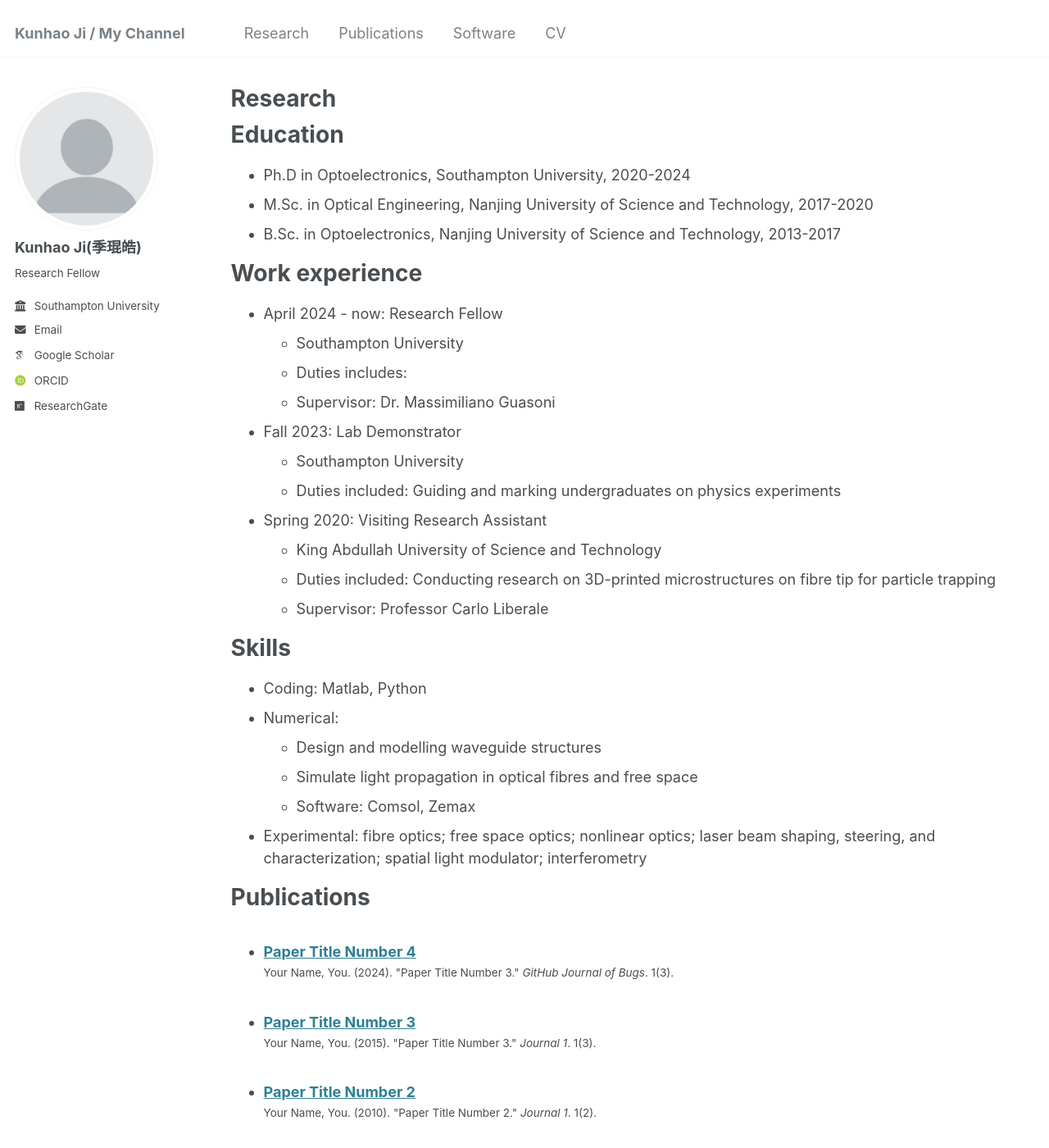
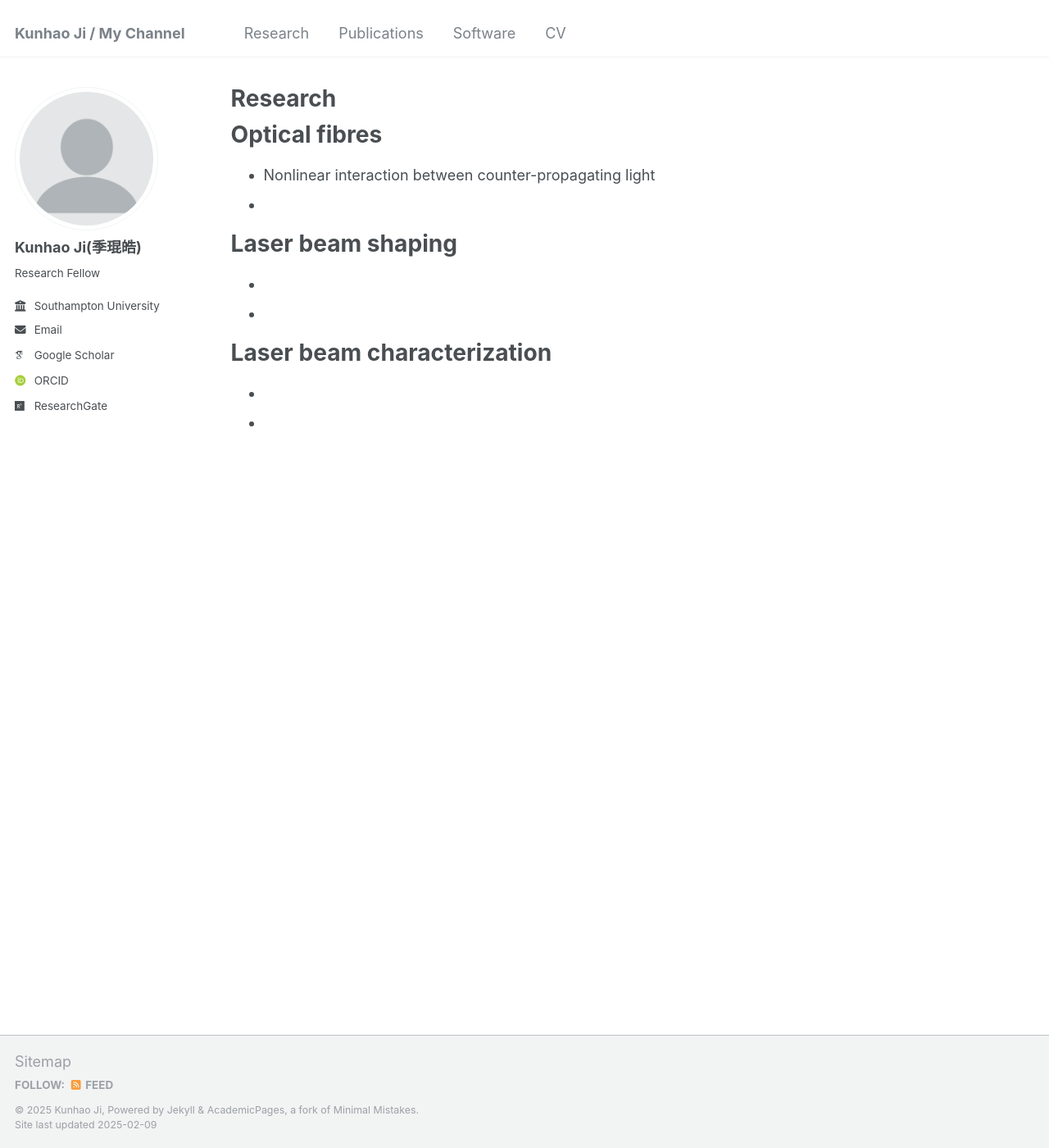
Before and after one commit to kjlight/kjlight.github.io, a Jekyll site: the page built from _pages/research.md, in a window 1280 px wide and 1400 px high. Shown: the whole window at 82% size. Built offline with Jekyll 4.4.1, drawn with Linux system fonts in a browser that asks for light colours; some web fonts are replaced; some of the changed text lies outside the part shown.

Commit message:
Update research.md

```diff
--- a/_pages/research.md
+++ b/_pages/research.md
@@ -9,56 +9,20 @@ redirect_from:
 
 {% include base_path %}
 
-Education
+
+Optical fibres
 ======
-* Ph.D in Optoelectronics, Southampton University, 2020-2024
-* M.Sc. in Optical Engineering, Nanjing University of Science and Technology, 2017-2020
-* B.Sc. in Optoelectronics, Nanjing University of Science and Technology, 2013-2017
+* Nonlinear interaction between counter-propagating light
+*
 
-Work experience
+
+Laser beam shaping
 ======
-* April 2024 - now: Research Fellow
-  * Southampton University
-  * Duties includes:
-  * Supervisor: Dr. Massimiliano Guasoni
+*
+  *
 
-* Fall 2023: Lab Demonstrator
-  * Southampton University
-  * Duties included: Guiding and marking undergraduates on physics experiments
 
-* Spring 2020: Visiting Research Assistant
-  * King Abdullah University of Science and Technology
-  * Duties included: Conducting research on 3D-printed microstructures on fibre tip for particle trapping
-  * Supervisor: Professor Carlo Liberale
-
-Skills
+Laser beam characterization
 ======
-* Coding: Matlab, Python
-* Numerical:
-  * Design and modelling waveguide structures
-  * Simulate light propagation in optical fibres and free space
-  * Software: Comsol, Zemax
-* Experimental:
-  fibre optics; free space optics; nonlinear optics; laser beam shaping, steering, and characterization; spatial light modulator; interferometry
-
-Publications
-======
-  <ul>{% for post in site.publications reversed %}
-    {% include archive-single-cv.html %}
-  {% endfor %}</ul>
-
-Talks
-======
-  <ul>{% for post in site.talks reversed %}
-    {% include archive-single-talk-cv.html  %}
-  {% endfor %}</ul>
-
-Teaching
-======
-  <ul>{% for post in site.teaching reversed %}
-    {% include archive-single-cv.html %}
-  {% endfor %}</ul>
-
-Service and leadership
-======
-* Currently signed in to 43 different slack teams
+*
+*
```
